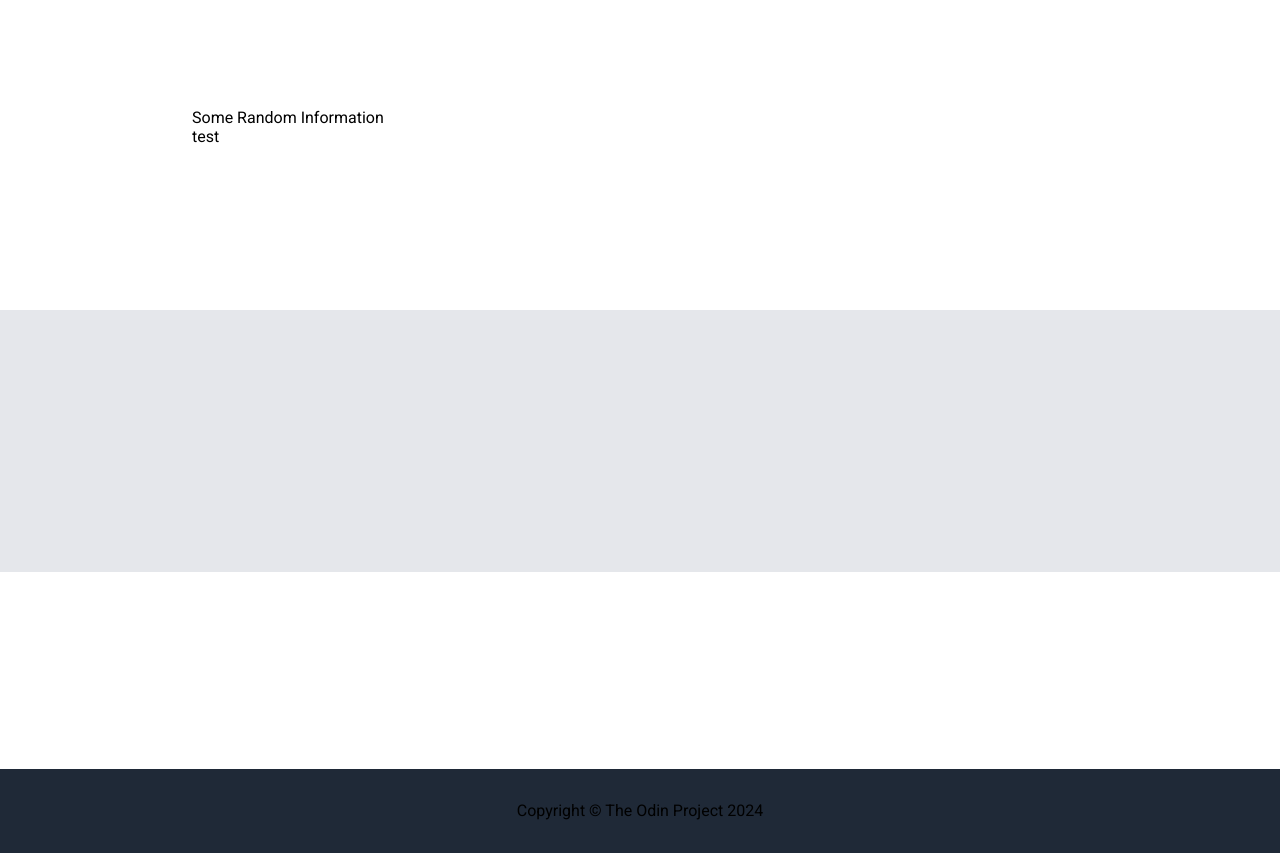
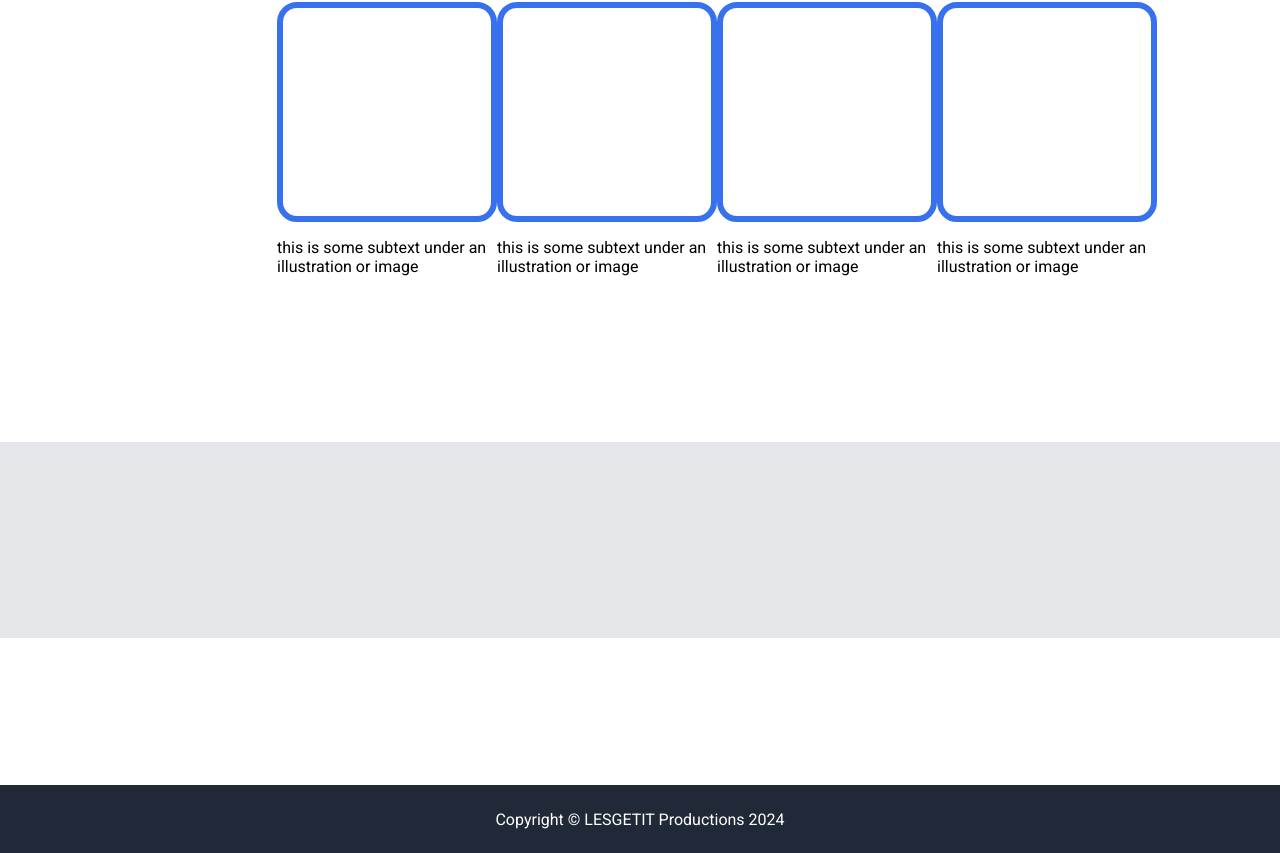
Before and after one commit to mankyb0mb/websiteproject1, a plain HTML site: page index.html in a window 1280 px wide. Shown: the part 747-1600 px from the top of the page. Drawn offline with Linux system fonts and the light colour scheme.

Commit message:
Second section roughly done

```diff
--- a/index.html
+++ b/index.html
@@ -24,24 +24,37 @@
             <div class="hero-main">
                 <div class="main-content">
                         <div class="main-text wtxt">This website is awesome</div>
-                        <div class="sub-text wtxt">Lorem ipsum dolor sit amet, consectetur adipiscing elit. Proin vel venenatis ligula. Maecenas vestibulum varius enim a bibendum. Cras congue tellus non dui pellentesque, quis feugiat augue lobortis.</div>
+                        <div class="sub-text">Lorem ipsum dolor sit amet, consectetur adipiscing elit. Proin vel venenatis ligula. Maecenas vestibulum varius enim a bibendum.</div>
                         <a href="https://www.google.com/"><button class="main-button wtxt">Sign up</button></a>
                 </div>
-                    <div class="img-placeholder">this is a placeholder for an image</div>
+                    <div class="img-placeholder wtxt">this is a placeholder for an image</div>
             </div>
             <div class="emptyhero"></div>
         </div>
     </div>
     <div class="info">
         <div class="centered two">
-            <div class="info-title">Some Random Information</div>
-            <div class="info-container f">test
-                <div class="sbtxt-img-container" >
-
+            <div class="info-title f">Some random information.</div>
+            <div class="info-container f">
+                <div class="sbtxt-img-container f" >
+                    <div class="block-placeholder"></div>
+                    <p>this is some subtext under an illustration or image</p>
+                </div>
+                <div class="sbtxt-img-container f" >
+                    <div class="block-placeholder"></div>
+                    <p>this is some subtext under an illustration or image</p>
+                </div>
+                <div class="sbtxt-img-container f" >
+                    <div class="block-placeholder"></div>
+                    <p>this is some subtext under an illustration or image</p>
+                </div>
+                <div class="sbtxt-img-container f" >
+                    <div class="block-placeholder"></div>
+                    <p>this is some subtext under an illustration or image</p>
                 </div>
             </div>
+            <div class="emptyspace f"></div>
         </div>
-
     </div>
     <div class="quote">
         <div class="centered three"></div>
@@ -50,7 +63,7 @@
         <div class="centered four"></div>
     </div>
     <div class="footer">
-        <div class="centered five">Copyright &#169; The Odin Project 2024</div>
+        <div class="centered five wtxt">Copyright &#169; LESGETIT Productions 2024</div>
     </div>
     </body>
 
--- a/styles.css
+++ b/styles.css
@@ -100,7 +100,8 @@ button {
 }
 
 .img-placeholder{
-    background-color: #a7abadad;
+    font-size: 25px;
+    background-color: #969da0ad;
     align-items: center;
     justify-content: center;
 }
@@ -125,8 +126,11 @@ button {
 
 .sub-text {
     font-size: 22px;
+    color: #ffffffba;
     flex: 2;
     text-wrap: wrap;
+    margin-bottom: 15px;
+
 }
 
 button::backdrop {
@@ -157,6 +161,43 @@ button::backdrop {
 
 .centered.two {
     flex-direction: column;
+    justify-content: center;
+}
+
+.info-container {
+    flex: 3;
+    justify-content: space-evenly;
+    align-items: center;
+    margin: 0px 85px;
+}
+
+.info-title {
+    flex: 1;
+    align-items: center;
+    justify-content: center;
+    font-size: 47px;
+    color: #1f2937;
+    font-weight: 800;
+
+}
+
+.sbtxt-img-container {
+    flex-direction: column;
+    width: 220px;
+}
+
+.block-placeholder {
+    height: 220px;
+    width: 220px;
+    border: 6px;
+    border-style:solid;
+    border-color: #2060ebe3;
+    border-radius: 20px;
+    box-sizing: border-box;
+}
+
+.emptyspace {
+    flex: 1;
 }
 
 /* QUOTE */
```
